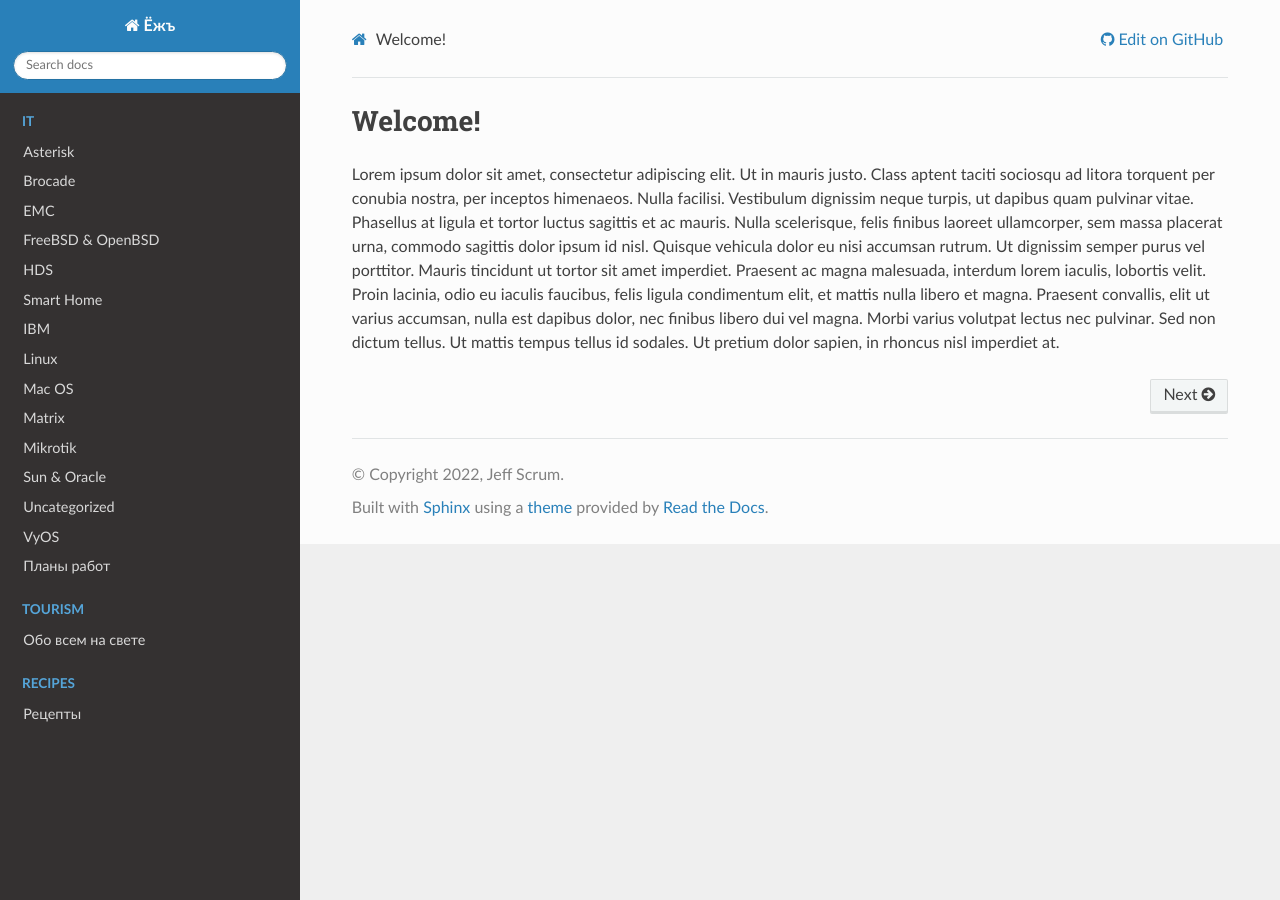
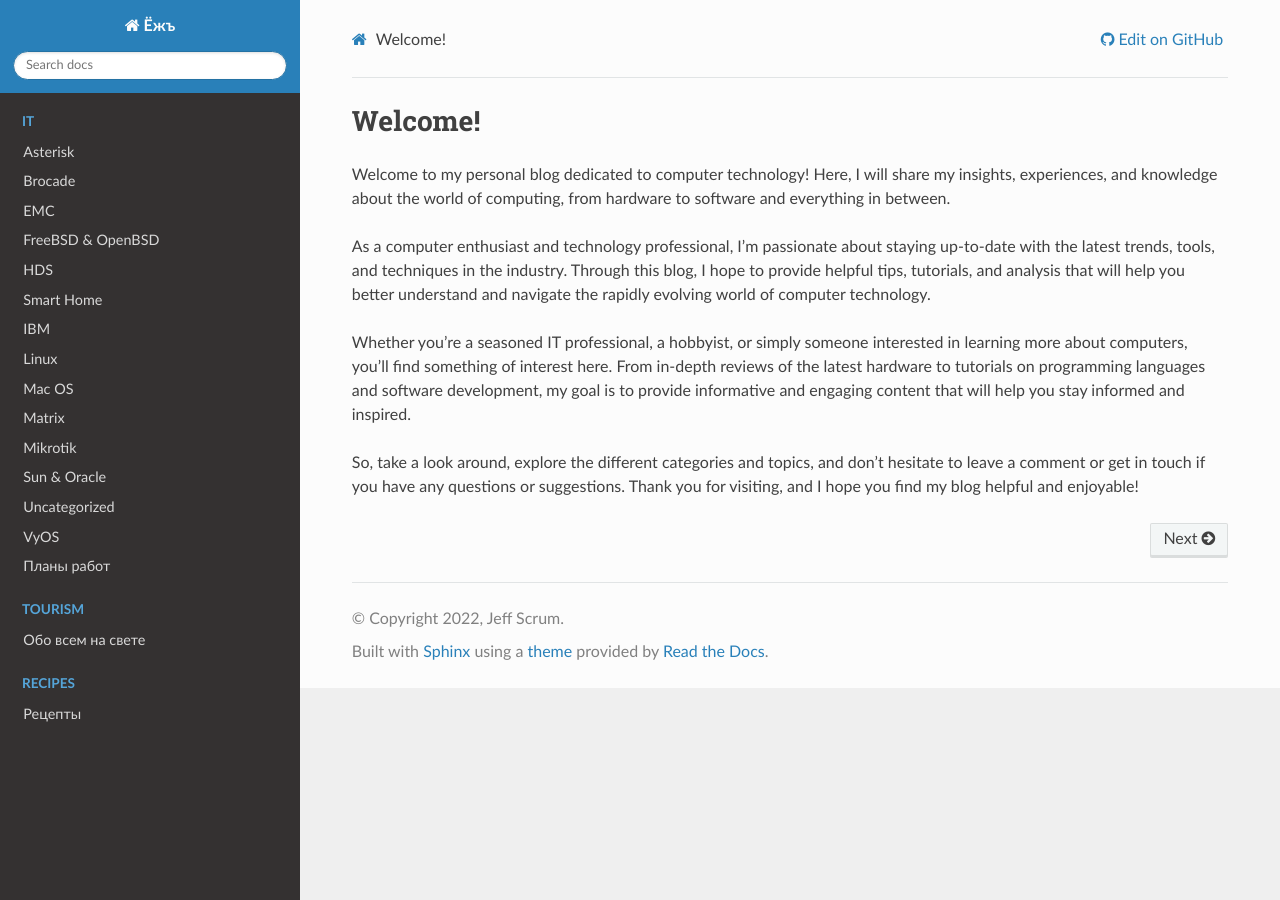
Before and after one commit to jeffscrum/jeffscrum.github.io, a Sphinx documentation site: the page built from source/index.rst, in a window 1280 px wide. Built offline with Sphinx 7.4.7 and the Read the Docs theme 2.0.0, drawn with Linux system fonts in a browser that asks for light colours.

Commit message:
Update index.rst

```diff
--- a/source/index.rst
+++ b/source/index.rst
@@ -7,7 +7,13 @@
 Welcome!
 ========
 
-Lorem ipsum dolor sit amet, consectetur adipiscing elit. Ut in mauris justo. Class aptent taciti sociosqu ad litora torquent per conubia nostra, per inceptos himenaeos. Nulla facilisi. Vestibulum dignissim neque turpis, ut dapibus quam pulvinar vitae. Phasellus at ligula et tortor luctus sagittis et ac mauris. Nulla scelerisque, felis finibus laoreet ullamcorper, sem massa placerat urna, commodo sagittis dolor ipsum id nisl. Quisque vehicula dolor eu nisi accumsan rutrum. Ut dignissim semper purus vel porttitor. Mauris tincidunt ut tortor sit amet imperdiet. Praesent ac magna malesuada, interdum lorem iaculis, lobortis velit. Proin lacinia, odio eu iaculis faucibus, felis ligula condimentum elit, et mattis nulla libero et magna. Praesent convallis, elit ut varius accumsan, nulla est dapibus dolor, nec finibus libero dui vel magna. Morbi varius volutpat lectus nec pulvinar. Sed non dictum tellus. Ut mattis tempus tellus id sodales. Ut pretium dolor sapien, in rhoncus nisl imperdiet at.
+Welcome to my personal blog dedicated to computer technology! Here, I will share my insights, experiences, and knowledge about the world of computing, from hardware to software and everything in between.
+
+As a computer enthusiast and technology professional, I'm passionate about staying up-to-date with the latest trends, tools, and techniques in the industry. Through this blog, I hope to provide helpful tips, tutorials, and analysis that will help you better understand and navigate the rapidly evolving world of computer technology.
+
+Whether you're a seasoned IT professional, a hobbyist, or simply someone interested in learning more about computers, you'll find something of interest here. From in-depth reviews of the latest hardware to tutorials on programming languages and software development, my goal is to provide informative and engaging content that will help you stay informed and inspired.
+
+So, take a look around, explore the different categories and topics, and don't hesitate to leave a comment or get in touch if you have any questions or suggestions. Thank you for visiting, and I hope you find my blog helpful and enjoyable!
 
 
 .. toctree::
```
